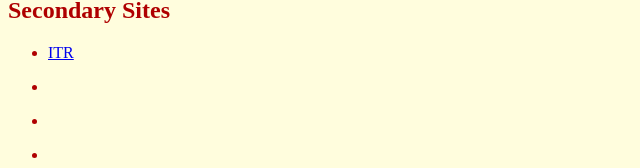
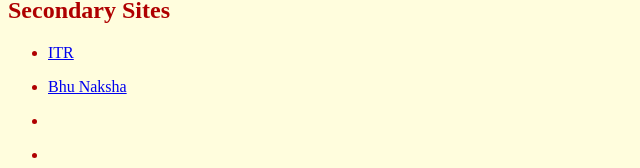
Before and after one commit to thejagsx/Work-Website, a plain HTML site: page index.html in a window 1280 px wide. Shown: the part 720-888 px from the top of the page, without its empty margins (0-640 px from the left). Drawn offline with Linux system fonts and the light colour scheme.

Commit message:
Add files via upload

```diff
--- a/index.html
+++ b/index.html
@@ -40,7 +40,7 @@
     <h2>Secondary Sites</h2>
     <ul>
 <p> <li><a target="_blank" href="https://www.incometax.gov.in/iec/foportal/">ITR</a></li></p>
-<p> <li><a target="_blank" href=""></a></li></p>
+<p> <li><a target="_blank" href="https://mahabhunakasha.mahabhumi.gov.in/27/index.html">Bhu Naksha</a></li></p>
 <p> <li><a target="_blank" href=""></a></li></p>
 <p> <li><a target="_blank" href=""></a></li></p>
 <p> <li><a target="_blank" href=""></a></li></p>
```
